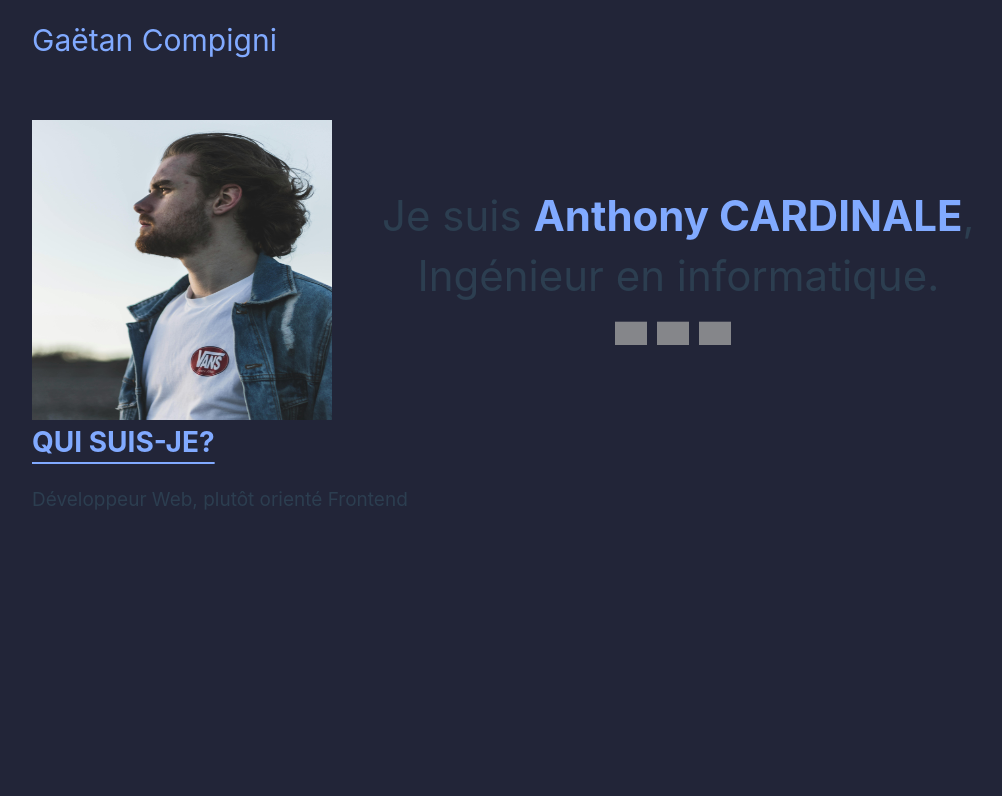
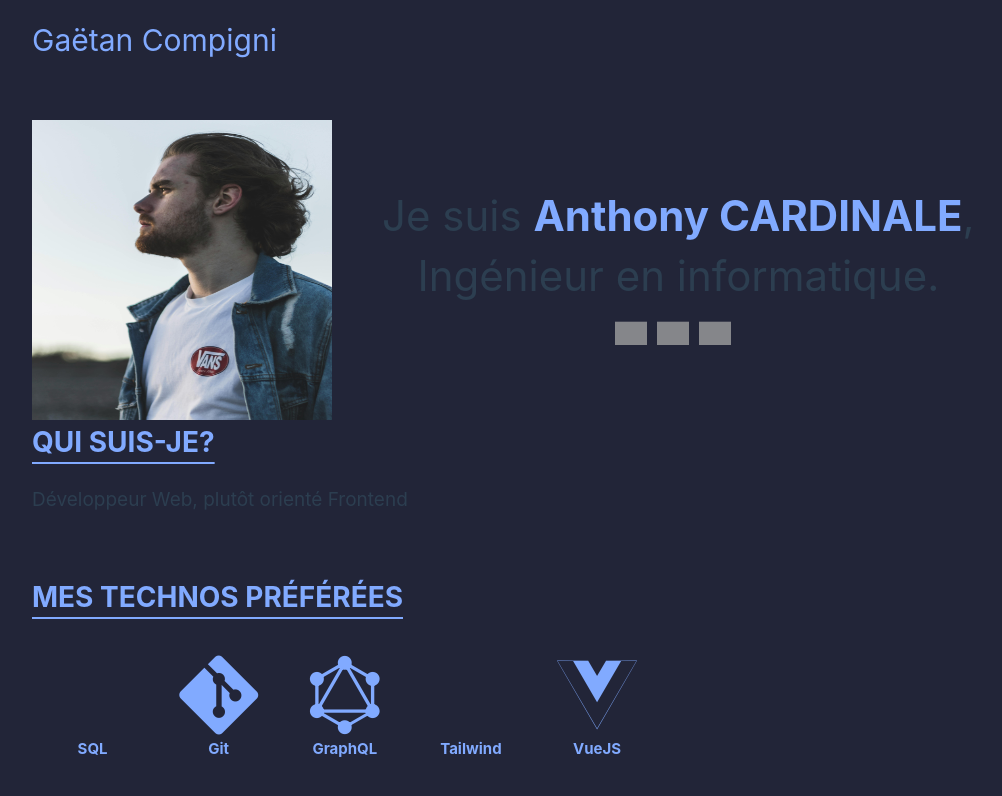
Before and after one commit to techmefr/vuecase, a Vue app: page / in a window 1280 px wide. Shown: the top 796 px of the page, without its empty margins (106-1108 px from the left). Built offline with nearby package versions, Linux system fonts and the light colour scheme; grey boxes are pictures that could not be loaded.

Commit message:
begin to add my stack

```diff
--- a/index.html
+++ b/index.html
@@ -5,6 +5,8 @@
     <link rel="icon" type="image/svg+xml" href="/vite.svg" />
     <meta name="viewport" content="width=device-width, initial-scale=1.0" />
     <title>Portfolio</title>
+
+    <link rel="stylesheet" type='text/css' href="https://cdn.jsdelivr.net/gh/devicons/devicon@latest/devicon.min.css" />
   </head>
   <body>
     <div id="app"></div>
--- /dev/null
+++ b/src/components/MesTechno.vue
@@ -0,0 +1,78 @@
+<script setup></script>
+<template>
+    <div id="skills">
+        <h2 class="text-highlight-1 section-title">Mes technos préférées</h2>
+        <div id="icons-list">
+            <div class="techno-container"><i class="techno-icon devicon-mysql-original"></i> <br /> <span>SQL</span>
+            </div>
+            <div class="techno-container"><i class="techno-icon devicon-git-plain"></i> <br /> <span>Git</span></div>
+            <div class="techno-container"><i class="techno-icon devicon-graphql-plain"></i> <br /> <span>GraphQL</span>
+            </div>
+            <div class="techno-container"><i class="techno-icon devicon-tailwindcss-original"></i> <br />
+                <span>Tailwind</span>
+            </div>
+            <div class="techno-container"><i class="techno-icon devicon-vuejs-plain"></i> <br /> <span>VueJS</span>
+            </div>
+
+        </div>
+    </div>
+</template>
+
+<style scoped>
+#skills {
+    margin-top: 60px;
+}
+
+#icons-list {
+    display: grid;
+    grid-template-columns: repeat(8, 1fr);
+    grid-template-rows: repeat(2, 1fr);
+    grid-column-gap: 5px;
+    grid-row-gap: 50px;
+    margin-top: 35px;
+}
+
+.techno-container {
+    text-align: center;
+    color: var(--vt-c-custom-text-1);
+    transition: transform 0.5s;
+}
+
+.techno-container span {
+    font-weight: bold;
+}
+
+.techno-container:hover {
+    transform: rotate(15deg);
+    color: var(--vt-c-custom-text-2);
+}
+
+.techno-icon {
+    font-size: 80px;
+    margin: 0 auto;
+    color: var(--vt-c-custom-text-1);
+}
+
+.techno-icon:hover {
+    color: var(--vt-c-custom-text-2);
+    transform: rotate(15deg);
+}
+
+@media screen and (max-width: 905px) {
+    #icons-list {
+        grid-template-columns: repeat(4, 1fr);
+        grid-template-rows: repeat(4, 1fr);
+        grid-column-gap: 5px;
+        grid-row-gap: 40px;
+    }
+}
+
+@media screen and (max-width: 450px) {
+    #icons-list {
+        grid-template-columns: repeat(2, 1fr);
+        grid-template-rows: repeat(8, 1fr);
+        grid-column-gap: 5px;
+        grid-row-gap: 20px;
+    }
+}
+</style>
--- a/src/pages/PortfolioMain.vue
+++ b/src/pages/PortfolioMain.vue
@@ -1,12 +1,14 @@
 <script setup>
 import PageTitle from '../components/PageTitle.vue'
 import AboutMe from '../components/AboutMe.vue';
+import MesTechno from '../components/MesTechno.vue'
 </script>
 
 <template>
     <div>
         <PageTitle />
         <AboutMe />
+        <MesTechno />
     </div>
 </template>
 
```
